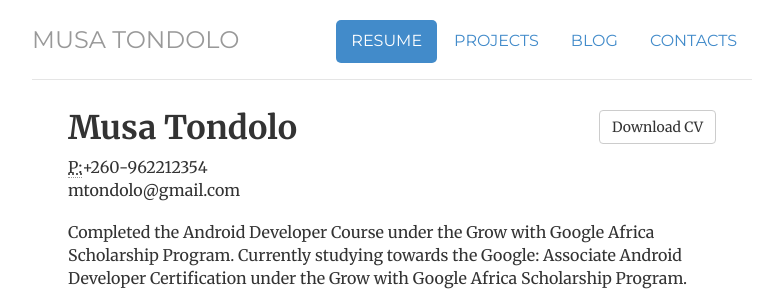
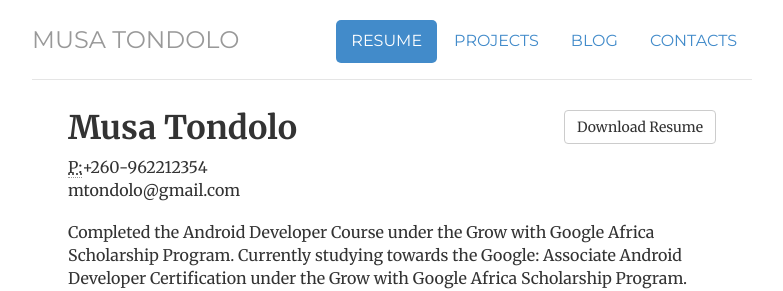
Before and after one commit to mtondolo/mtondolo.github.io, a Jekyll site: the page built from cv/index.html, in a window 1280 px wide. Shown: the top 291 px of the page, without its empty margins (248-1031 px from the left). Built offline with Jekyll 4.4.1, drawn with Linux system fonts in a browser that asks for light colours.

Commit message:
Update index.html

```diff
--- a/cv/index.html
+++ b/cv/index.html
@@ -9,7 +9,7 @@ contact: passive
 description: Current Resume for Musa Tondolo, an Android Developer supplimented with Proficient Developer Skills in Front-End and RESTFul APIs living in Lusaka.
 ---
 <div class="cv">
-	<a href="/files/McGlone-CV-2015.pdf" class="btn btn-default pull-right" title="Download CV as PDF">Download CV</a>
+	<a href="/files/McGlone-CV-2015.pdf" class="btn btn-default pull-right" title="Download Resume as PDF">Download Resume</a>
 				<div itemscope itemtype="http://data-vocabulary.org/Person">
 				<span itemprop="name"><h1>Musa Tondolo</h1></span>
 				<address>
```
